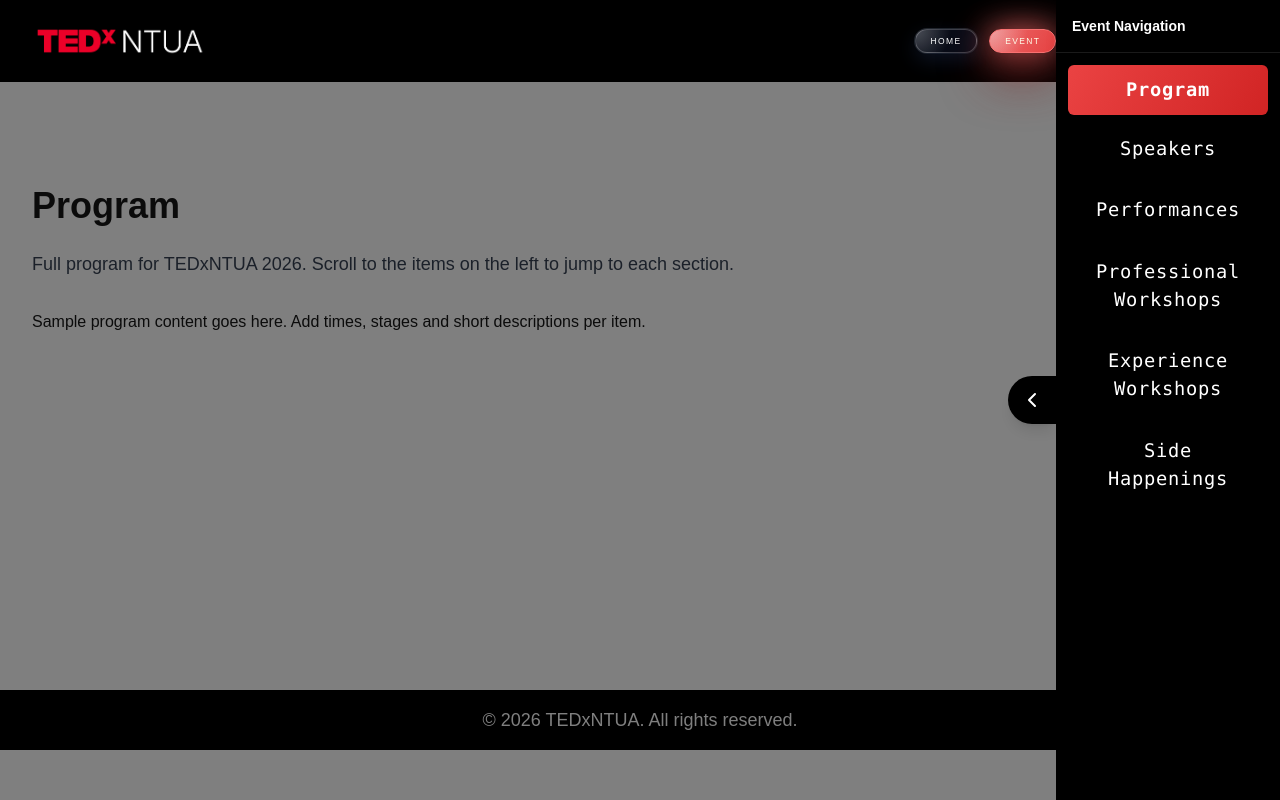
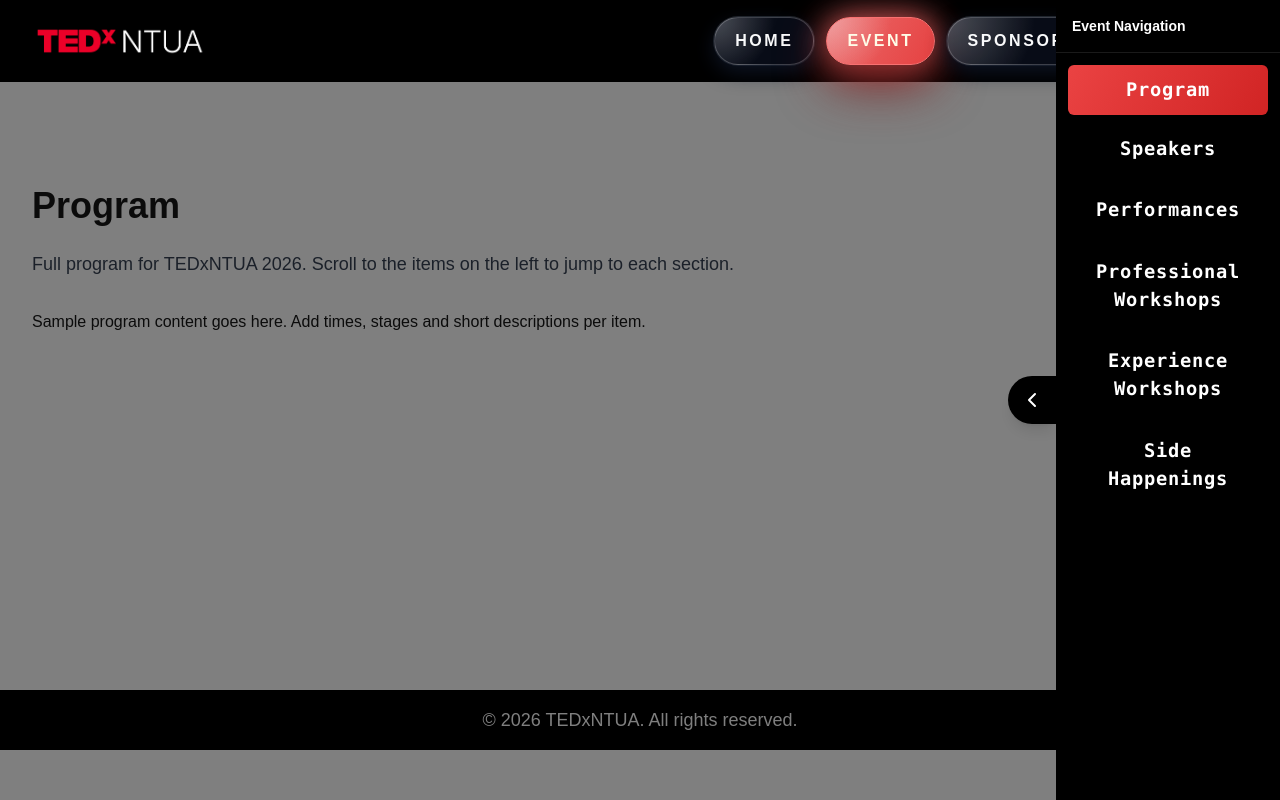
Before and after one commit to TEDxNTUA/tedxntua-2026, a Next.js app: page /event/program in a window 1280 px wide. Built offline with nearby package versions, Linux system fonts and the light colour scheme.

Commit message:
fixes and finalizing setup

```diff
--- a/app/components/EventNavProvider.tsx
+++ b/app/components/EventNavProvider.tsx
@@ -1,5 +1,5 @@
 "use client";
-import { createContext, useContext, useState, useEffect, ReactNode } from "react";
+import React, { createContext, useContext, useState, useEffect, ReactNode } from "react";
 import { usePathname } from "next/navigation";
 import EventSidebar from "./EventSidebar";
 import EventNavToggle from "./EventNavToggle";
@@ -10,7 +10,8 @@ interface EventNavContextType {
   close: () => void;
 }
 
-const EventNavContext = createContext<EventNavContextType | undefined>(undefined);
+// Use null as the default; `useEventNav` will throw outside provider
+const EventNavContext: import("react").Context<EventNavContextType | null> = createContext<EventNavContextType | null>(null);
 
 export function useEventNav() {
   const context = useContext(EventNavContext);
@@ -37,11 +38,13 @@ export default function EventNavProvider({ children }: { children: ReactNode })
   const toggle = () => setIsOpen((prev) => !prev);
   const close = () => setIsOpen(false);
 
-  return (
-    <EventNavContext.Provider value={{ isOpen, toggle, close }}>
-      {children}
-      <EventNavToggle isOpen={isOpen} onToggle={toggle} visible={isEventPage} />
-      <EventSidebar isOpen={isOpen} onClose={close} />
-    </EventNavContext.Provider>
+  return React.createElement(
+    EventNavContext.Provider,
+    { value: { isOpen, toggle, close } },
+    React.createElement(React.Fragment, null,
+      children,
+      React.createElement(EventNavToggle, { isOpen, onToggle: toggle, visible: isEventPage }),
+      React.createElement(EventSidebar, { isOpen, onClose: close })
+    )
   );
 }
--- a/app/globals.css
+++ b/app/globals.css
@@ -143,8 +143,10 @@ body {
 
 @media (min-width: 768px) {
   .nav-pill {
-    padding: 0.3rem 0.93rem;
-    font-size: 0.53rem;
+    /* Increased padding and font-size for better desktop readability and click targets */
+    padding: 0.7rem 1.25rem;
+    font-size: 1rem;
+    font-weight: 600;
   }
 }
 
```
